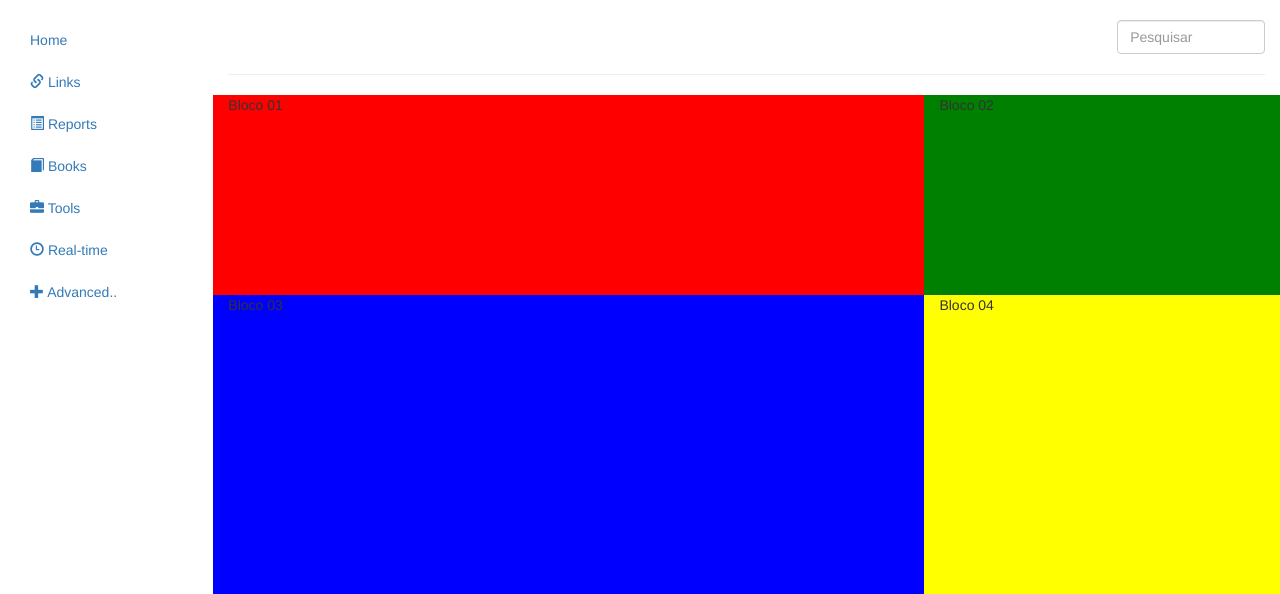
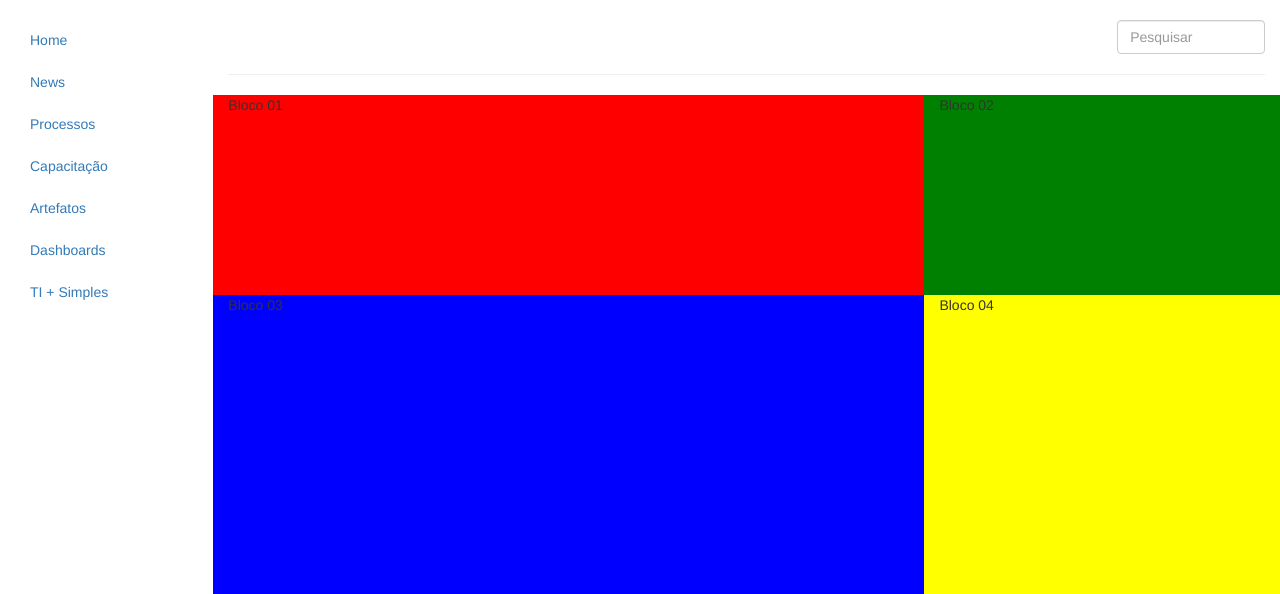
Before and after one commit to JRV-Tecnologia/PORTAL_DE_TI, an ASP.NET Core app: page /PortalDeTI/Index in a window 1280 px wide. Shown: the part 51-645 px from the top of the page. Run offline with ASP.NET Core 8, Linux system fonts and the light colour scheme.

Commit message:
menu lateral

```diff
--- a/PORTAL_DE_TI/Views/Shared/_LayoutPortalDeTI.cshtml
+++ b/PORTAL_DE_TI/Views/Shared/_LayoutPortalDeTI.cshtml
@@ -51,12 +51,12 @@
                     <!-- left -->
                     <ul class="nav nav-pills nav-stacked">
                         <li><a href="#">Home</a></li>
-                        <li><a href="#"><i class="glyphicon glyphicon-link"></i> Links</a></li>
-                        <li><a href="#"><i class="glyphicon glyphicon-list-alt"></i> Reports</a></li>
-                        <li><a href="#"><i class="glyphicon glyphicon-book"></i> Books</a></li>
-                        <li><a href="#"><i class="glyphicon glyphicon-briefcase"></i> Tools</a></li>
-                        <li><a href="#"><i class="glyphicon glyphicon-time"></i> Real-time</a></li>
-                        <li><a href="#"><i class="glyphicon glyphicon-plus"></i> Advanced..</a></li>
+                        <li><a href="#">News</a></li>
+                        <li><a href="#">Processos</a></li>
+                        <li><a href="#">Capacitação</a></li>
+                        <li><a href="#">Artefatos</a></li>
+                        <li><a href="#">Dashboards</a></li>
+                        <li><a href="#">TI + Simples</a></li>
                     </ul>
                 </div><!-- /span-3 -->
                 @RenderBody()
```
